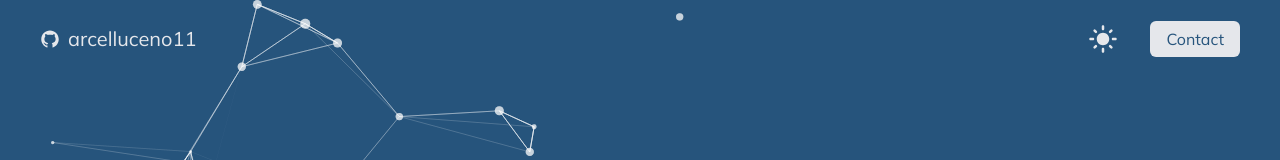
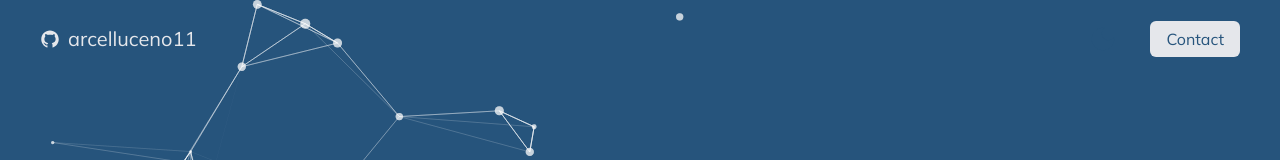
Before and after one commit to arcelluceno11/website-portfolio, a Next.js app: page / in a window 1280 px wide. Both pictures are taken after a click on the icon 1103 px from the left and 39 px from the top of the page. Shown: the top 160 px of the page. Built offline with nearby package versions, Linux system fonts and the light colour scheme.

Commit message:
Updated ..

```diff
--- a/pages/index.jsx
+++ b/pages/index.jsx
@@ -63,7 +63,7 @@ export default function Home() {
             <li>
               <MdDarkMode
                 className={
-                  darkMode
+                  !darkMode
                     ? "hidden"
                     : "" + "  text-dark cursor-pointer text-3xl"
                 }
@@ -71,7 +71,7 @@ export default function Home() {
               />
               <MdLightMode
                 className={
-                  !darkMode
+                  darkMode
                     ? "hidden"
                     : "" + " text-gray-200 cursor-pointer text-3xl"
                 }
```
